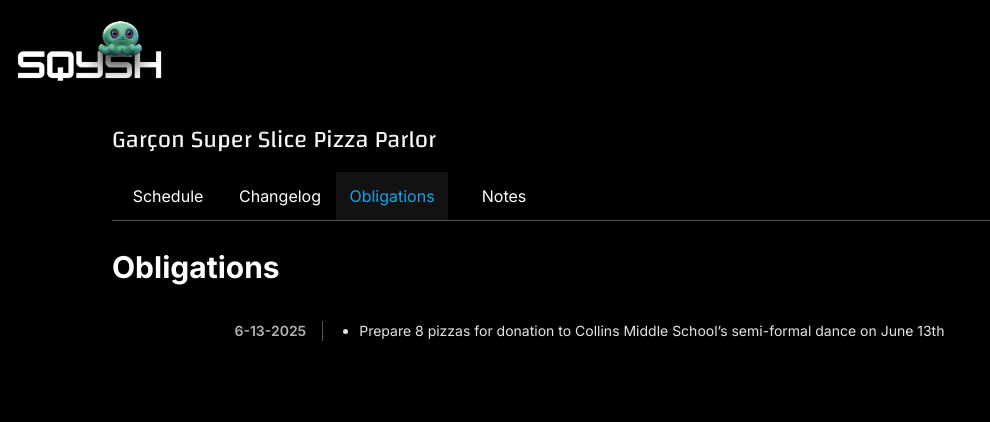
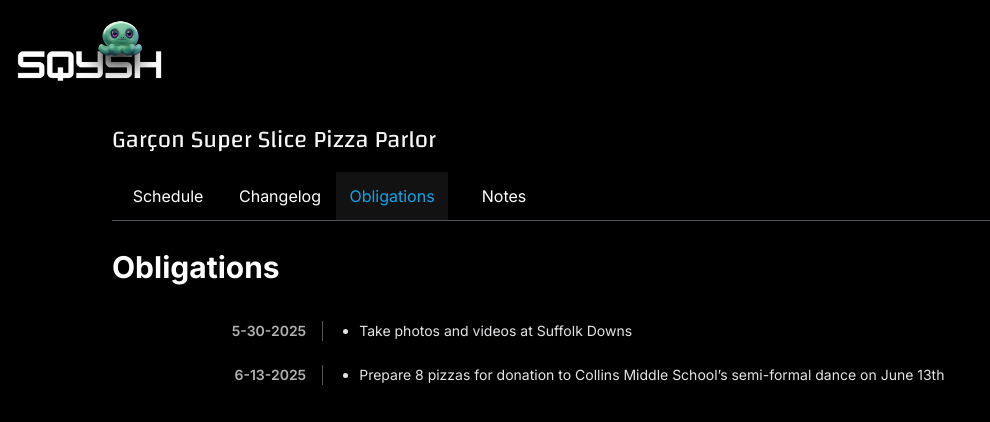
Before and after one commit to rowgregory/sqysh, a Next.js app: page /clients/garcon/obligations in a window 1280 px wide. Shown: the top 422 px of the page, without its empty margins (0-990 px from the left). Built offline with nearby package versions, Linux system fonts and the light colour scheme; a web font is replaced by a local one.

Commit message:
chore(garcon):Update obligations and changelog pages

```diff
--- a/app/clients/garcon/changelog/page.tsx
+++ b/app/clients/garcon/changelog/page.tsx
@@ -65,6 +65,10 @@ const changelogData = [
     date: "5-20-2025",
     message: `Post on TikTok & Snap about the garlic knots`,
   },
+  {
+    date: "5-21-2025",
+    message: `Post on TikTok & Snap, Fb post, FB story, Insta post, and Insta story with a video of the rainbow sugar cookie platter with Ai falling cookies. Liked three posts from pages we follow.`,
+  },
 ];
 
 const GarconChangeLog = () => {
--- a/app/clients/garcon/obligations/page.tsx
+++ b/app/clients/garcon/obligations/page.tsx
@@ -1,6 +1,10 @@
 import React from "react";
 
 const obligationsData = [
+  {
+    date: "5-30-2025",
+    message: `Take photos and videos at Suffolk Downs`,
+  },
   {
     date: "6-13-2025",
     message: `Prepare 8 pizzas for donation to Collins Middle School’s semi-formal dance on June 13th`,
```
